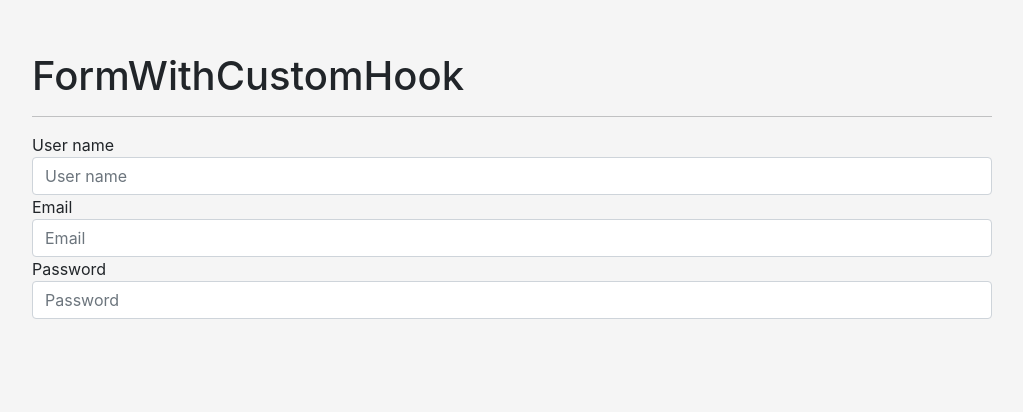
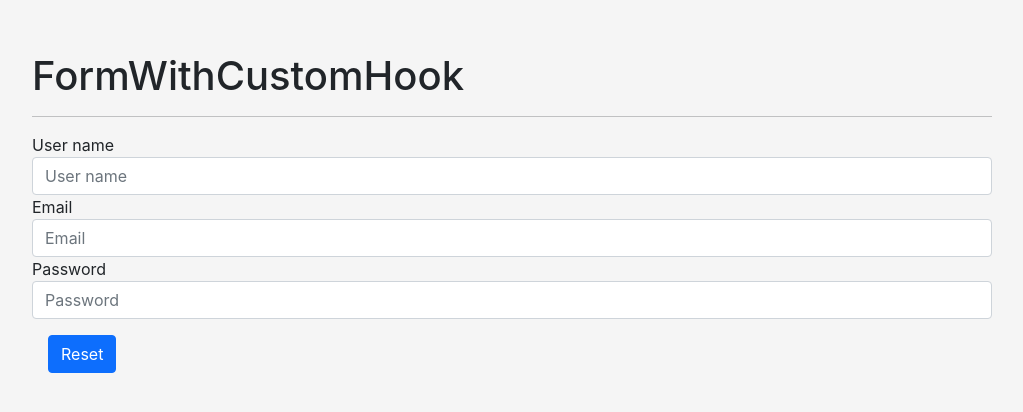
Before and after one commit to danielmateu/custom-hooks-revisited, a React (Vite) app: page / in a window 1280 px wide. Shown: the part 108-520 px from the top of the page, without its empty margins (128-1151 px from the left). Built offline with nearby package versions, Linux system fonts and the light colour scheme.

Commit message:
implementación del reseteo de form

```diff
--- a/src/02-useEffect/FormWithCustomHook.jsx
+++ b/src/02-useEffect/FormWithCustomHook.jsx
@@ -2,7 +2,7 @@ import { useForm } from '../hooks/useForm'
 
 export const FormWithCustomHook = () => {
 
-    const { formState, handleInputChange, username, email, password } = useForm({
+    const { formState, handleInputChange, onResetForm, username, email, password } = useForm({
         username: '',
         email: '',
         password: ''
@@ -45,6 +45,11 @@ export const FormWithCustomHook = () => {
                     value={password}
                     onChange={handleInputChange}
                 />
+
+                <button
+                    onClick={onResetForm}
+                    type='submit'
+                    className='btn btn-primary mt-3'>Reset</button>
             </form>
 
         </>
--- a/src/hooks/useForm.js
+++ b/src/hooks/useForm.js
@@ -3,8 +3,6 @@ import { useState } from "react";
 
 export const useForm = (initialForm = {}) => {
     const [formState, setFormState] = useState(initialForm)
-
-    // const { username, email, password } = formState
 
     const handleInputChange = ({ target }) => {
         const { name, value } = target
@@ -14,9 +12,15 @@ export const useForm = (initialForm = {}) => {
         })
     }
 
+    const onResetForm = (e) => {
+        e.preventDefault()
+        setFormState(initialForm)
+    }
+
     return {
         ...formState,
         formState,
-        handleInputChange
+        handleInputChange,
+        onResetForm
     };
 }
```
